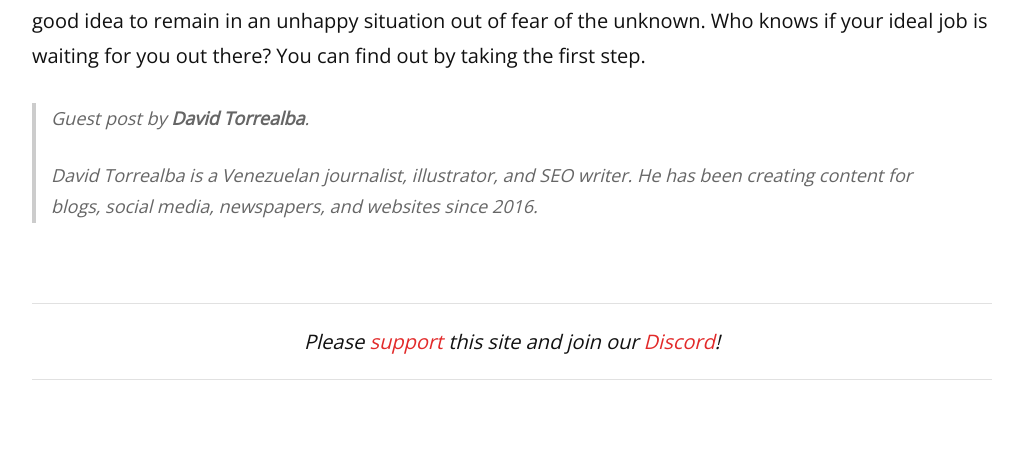
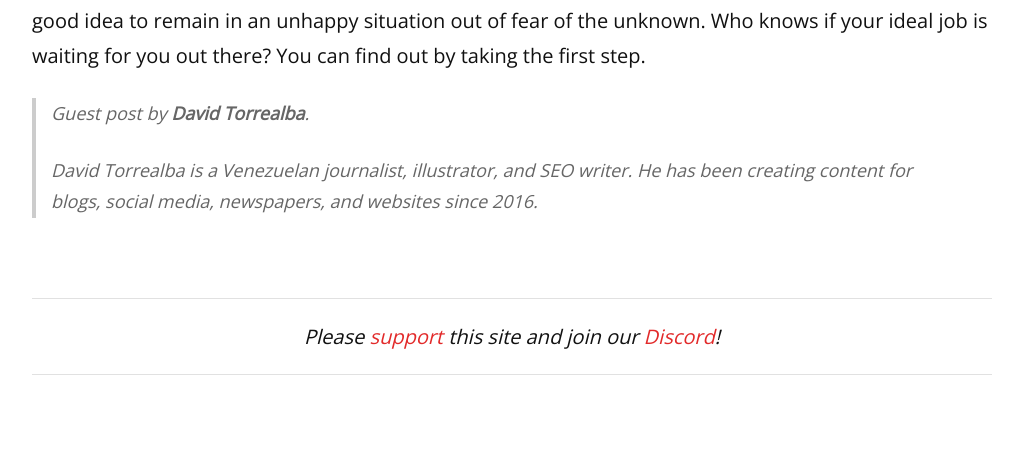
Before and after one commit to remarkablemark/remarkablemark.github.io, a Jekyll site: the page built from _posts/2021/2021-04-29-when-its-time-to-change-careers.md, in a window 1280 px wide. Shown: the part 2473-2942 px from the top of the page, without its empty margins (128-1151 px from the left). Built offline with Jekyll 4.4.1, drawn with Linux system fonts in a browser that asks for light colours; comment, search, counter and statistics services are not loaded.

Commit message:
chore(sass): remove unnecessary `.credit-author` class

```diff
--- a/_posts/2021/2021-04-29-when-its-time-to-change-careers.md
+++ b/_posts/2021/2021-04-29-when-its-time-to-change-careers.md
@@ -49,8 +49,6 @@ However, before completely ruling out your current job, you can try exploring ot
 
 Change is difficult but necessary for growth in both your personal and professional life. If you have doubts about your current job, it means you're not satisfied and this will prevent you from reaching your full potential. You're the only person who knows your own situation and emotions, but it's never a good idea to remain in an unhappy situation out of fear of the unknown. Who knows if your ideal job is waiting for you out there? You can find out by taking the first step.
 
-{:.credit-author}
-
 > Guest post by **David Torrealba**.
 >
 > David Torrealba is a Venezuelan journalist, illustrator, and SEO writer. He has been creating content for blogs, social media, newspapers, and websites since 2016.
--- a/_sass/_base.scss
+++ b/_sass/_base.scss
@@ -173,10 +173,6 @@ main {
 /**
  * Attribution.
  */
-.credit-author {
-  margin-top: $spacing-unit;
-}
-
 .credit-image {
   border: 0;
   margin-top: -8px;
```
Also changed, not shown: _posts/2020/2020-11-17-how-to-attract-and-retain-top-talent-in-a-competitive-job-market.md (+0 -2 lines), _posts/2020/2020-12-14-remote-work-tips-and-tools.md (+0 -2 lines).
